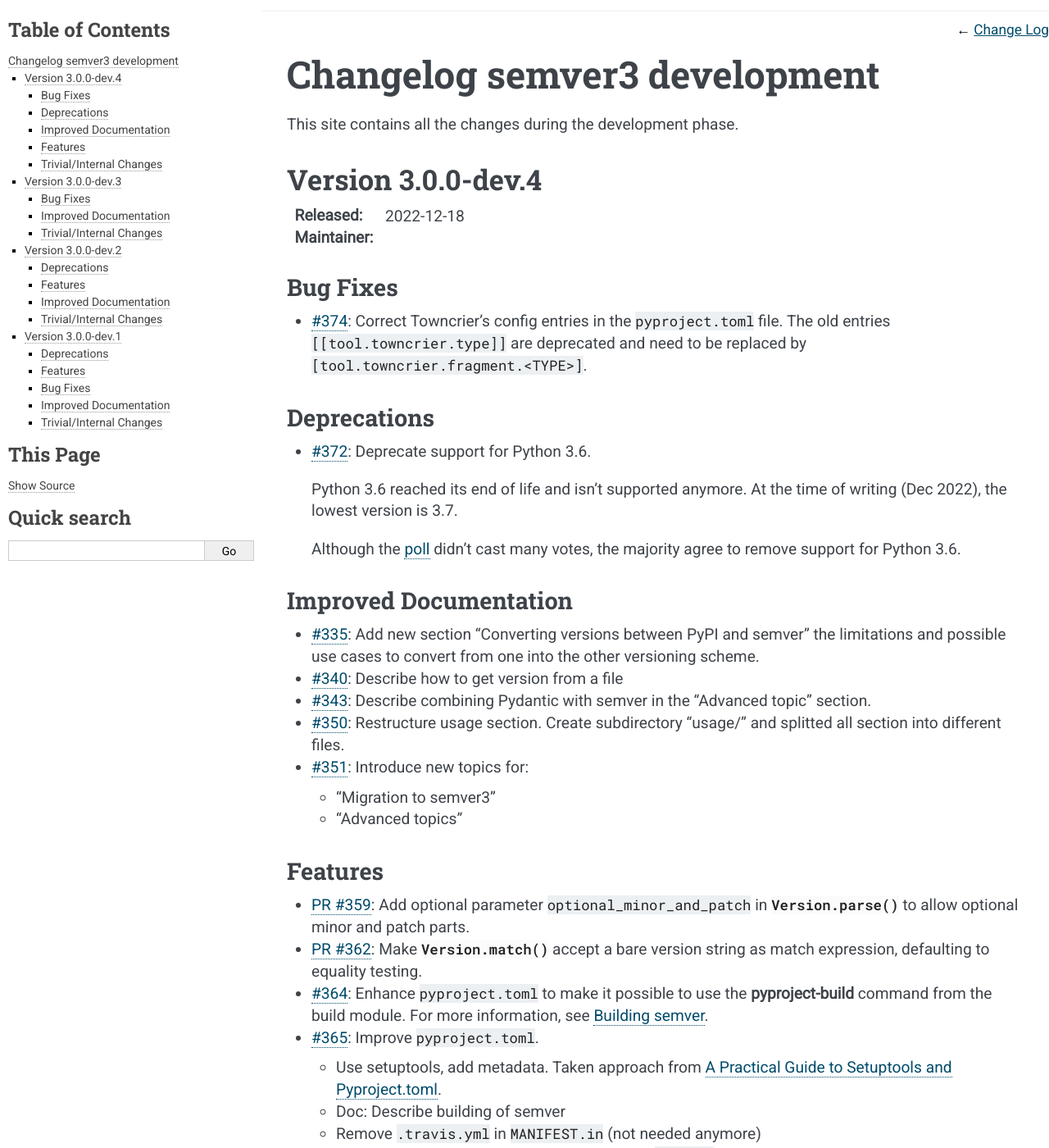
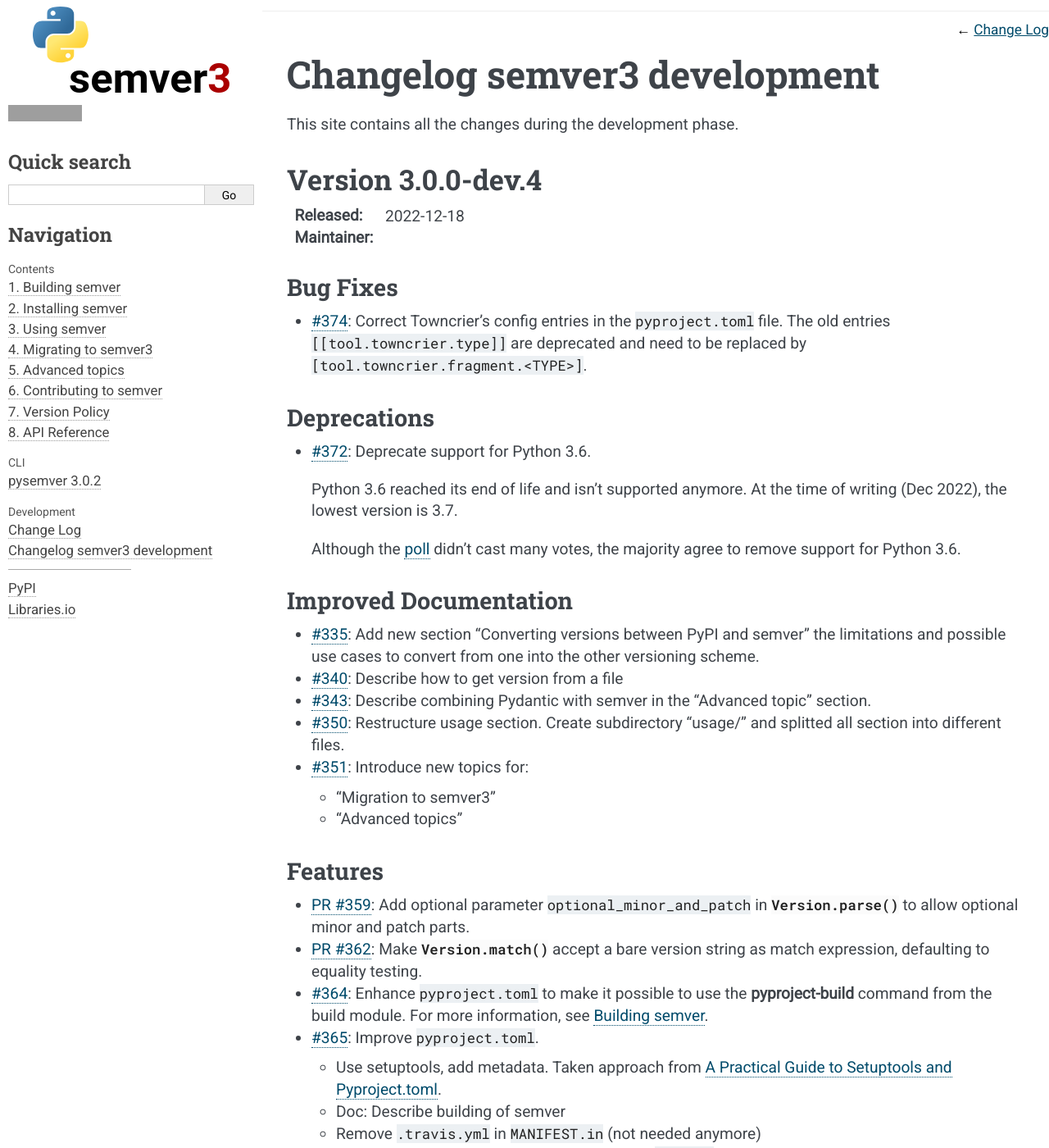
Before and after one commit to python-semver/python-semver, a Sphinx documentation site: the page built from docs/changelog-semver3-devel.rst, in a window 1280 px wide and 1400 px high. Shown: the whole window at 82% size. Built offline with Sphinx 7.4.7, drawn with Linux system fonts in a browser that asks for light colours; some of the changed text lies outside the part shown; grey boxes are pictures that could not be loaded.

Commit message:
Move search box more at the top
This makes it easier for users as if the TOC is long,
the search box isn't visible anymore.

```diff
--- /dev/null
+++ b/changelog.d/pr436.doc.rst
@@ -0,0 +1,3 @@
+Move search box more at the top. This makes it easier for
+users as if the TOC is long, the search box isn't visible
+anymore.
--- a/docs/_static/css/custom.css
+++ b/docs/_static/css/custom.css
@@ -29,6 +29,10 @@ div.related.top nav {
 .sphinxsidebarwrapper .caption {
     margin-top: 1em;
     margin-bottom: -0.75em;
+}
+
+#searchbox {
+  margin-bottom: 1.25em;
 }
 
 .section h1 {
--- a/docs/_templates/layout.html
+++ b/docs/_templates/layout.html
@@ -3,47 +3,8 @@
 #}
 {% extends "!layout.html" %}
 
-{%- block footer %}
-<div class="footer">
-<p>
-  {% if show_copyright %}&copy;{{ copyright }}.{% endif %}
-  {% if theme_show_powered_by|lower == 'true' %}
-  {% if show_copyright %}|{% endif %}
-  {% if show_copyright %}|{% endif %}
-    Powered by <a href="http://sphinx-doc.org/">Sphinx {{ sphinx_version }}</a>
-    &amp; <a href="https://github.com/bitprophet/alabaster">Alabaster {{ alabaster_version }}</a>
-  {% endif %}
-  {%- if show_source and has_source and sourcename %}
-  {% if show_copyright or theme_show_powered_by %}|{% endif %}
-  <a href="{{ pathto('_sources/' + sourcename, true)|e }}"
-          rel="nofollow">{{ _('Page source') }}</a>
-  {%- endif %}
-</p>
-<p>
-  For <a href="https://github.com/{{ theme_github_user }}/{{ theme_github_repo }}"
-  >semver {{ version }}</a>
-</p>
-</div>
 
-{% if theme_github_banner|lower != 'false' %}
-<a href="https://github.com/{{ theme_github_user }}/{{ theme_github_repo }}" class="github">
-    <img style="position: absolute; top: 0; right: 0; border: 0;" src="{{ pathto('_static/' ~ theme_github_banner, 1) if theme_github_banner|lower != 'true' else 'https://s3.amazonaws.com/github/ribbons/forkme_right_darkblue_121621.png' }}" alt="Fork me on GitHub"  class="github"/>
-</a>
-{% endif %}
-{% if theme_analytics_id %}
-<script type="text/javascript">
-
-  var _gaq = _gaq || [];
-  _gaq.push(['_setAccount', '{{ theme_analytics_id }}']);
-  _gaq.push(['_setDomainName', 'none']);
-  _gaq.push(['_setAllowLinker', true]);
-  _gaq.push(['_trackPageview']);
-
-  (function() {
-    var ga = document.createElement('script'); ga.type = 'text/javascript'; ga.async = true;
-    ga.src = ('https:' == document.location.protocol ? 'https://ssl' : 'http://www') + '.google-analytics.com/ga.js';
-    var s = document.getElementsByTagName('script')[0]; s.parentNode.insertBefore(ga, s);
-  })();
-  </script>
-{% endif %}
-{%- endblock %}
+{%- block extrahead %}
+  {{- super() }}
+  <meta name="generator" content="Toms"/>
+{% endblock %}
--- a/docs/conf.py
+++ b/docs/conf.py
@@ -211,6 +211,16 @@ html_theme_options = {
 html_static_path = ["_static"]
 html_css_files = ["css/custom.css"]
 
+html_sidebars = {
+    "**": [
+        "about.html",  # theme_logo
+        # 'relations.html',  # prev and next
+        "searchbox.html",  # basic/searchbox.html
+        "navigation.html",  # TOC
+        # 'donate.html',
+    ]
+}
+
 # Canonical link relation
 if os.environ.get("READTHEDOCS_CANONICAL_URL"):
     html_baseurl = f"{os.environ['READTHEDOCS_CANONICAL_URL']}"
```
